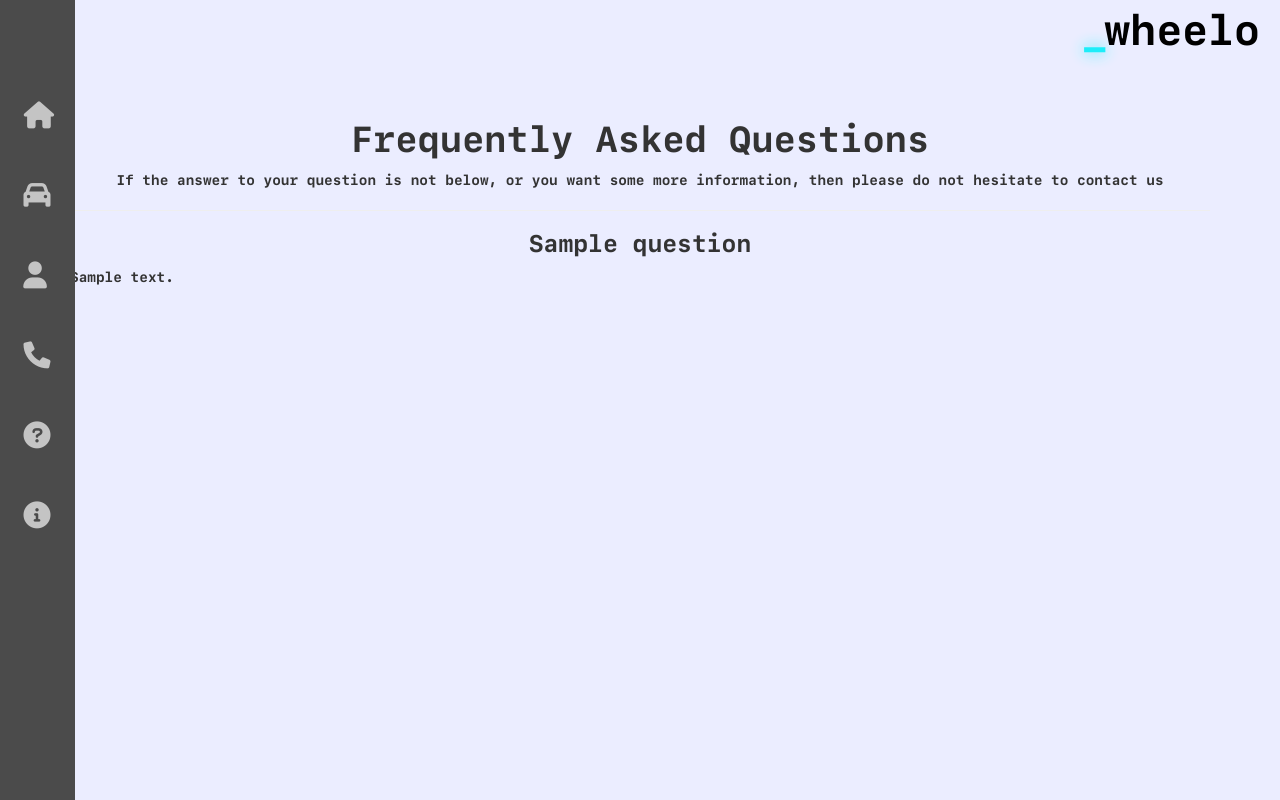
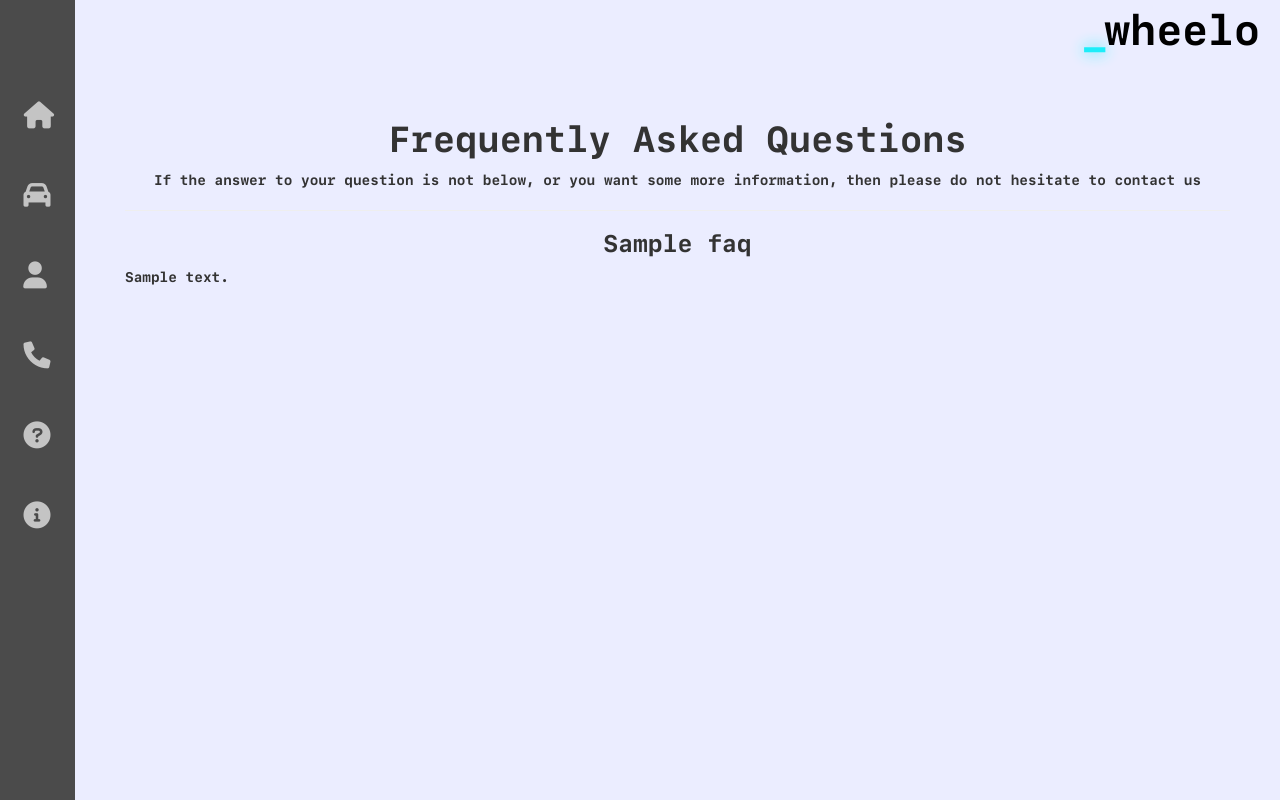
Before and after one commit to stfn-ko/_wheelo, a Python web app: template Website/app/templates/questions.html in a window 1280 px wide. Run offline with Jinja, Linux system fonts and the light colour scheme; the template is opened without the code that fills it: most values are stand-ins (such as "Sample title", 1, 10 or a date in 2020); some libraries are stand-ins or nearby versions.

Commit message:
Reworked db / fixed webpage failures

```diff
--- a/Website/app/models.py
+++ b/Website/app/models.py
@@ -101,7 +101,7 @@ class Vehicle(TimestampMixin, db.Model):
         return f'<Vehicle {self.title}>'
 
 
-class faqs(db.Model):
+class FAQs(db.Model):
     question_id = db.Column(db.Integer, primary_key=True)
     question = db.Column(db.Text)
     answer = db.Column(db.Text)
--- a/Website/app/static/css/styles.css
+++ b/Website/app/static/css/styles.css
@@ -147,8 +147,8 @@ html::-webkit-scrollbar-thumb {
 }
 #questions:hover::before {
   transform: scale(1.1);
-  text-shadow: 0 0 15px #dd2828;
-  color: #dd2828;
+  text-shadow: 0 0 15px #28dd98;
+  color: #28dd98;
 }
 #about:hover::before {
   transform: scale(1.1);
@@ -251,7 +251,7 @@ html::-webkit-scrollbar-thumb {
   background-color: #00ffb3;
 }
 #fus {
-  background-color: #dd2828;
+  background-color: #28dd98;
 }
 @keyframes trans-page {
   0% {
@@ -284,13 +284,6 @@ html::-webkit-scrollbar-thumb {
   }
 }
 
-<<<<<<< HEAD
-.readingLink {
-  width: 30%;
-  height: 30%;
-  padding-left: 5%;
-}
-=======
 .container{
   padding-left: 50px;
 }
@@ -335,5 +328,3 @@ iframe {
   display: flex;
   flex-flow: row wrap;
 }
-
->>>>>>> 1f45436b9412675cf19626ecce0f527d1c617142
--- a/Website/app/templates/base.html
+++ b/Website/app/templates/base.html
@@ -57,7 +57,7 @@
   </a>
 
   <a
-    href="{{ url_for('main.questions') }}"
+    href="{{ url_for('main.faq') }}"
     id="questions"
     class=" fas fa-question-circle"
   >
--- a/Website/app/templates/questions.html
+++ b/Website/app/templates/questions.html
@@ -1,20 +1,21 @@
-{% extends "base.html" %}
-{% import 'bootstrap/wtf.html' as wtf %}
+{% extends "base.html" %} {% import 'bootstrap/wtf.html' as wtf %} {% block
+app_content %}
+<div class="transition-page" id="fus"></div>
+<div class="row fade-in-content">
+  <div class="container">
+    <h1 style="text-align: center">Frequently Asked Questions</h1>
+    <p style="text-align: center">
+      If the answer to your question is not below, or you want some more
+      information, then please do not hesitate to contact us
+    </p>
 
-{% block app_content %}
-<div class="transition-page" id="hm"></div>
-<div class="row fade-in-content">
-    <div class="container">
-        <h1 style="text-align:center;"> Frequently Asked Questions </h1>
-        <p style="text-align:center;"> If the answer to your question is not below, or you want some more information, then please do not hesitate to contact us </p>
+    <hr style="background-color: rgb(75, 75, 75)" />
 
-        <hr style="background-color: rgb(75, 75, 75);">
-
-        {%for question in questions %}
-            <h3 style="text-align:center">{{ question.question }}</h3>
-            <p> {{ question.answer }}</p>
-            <br>
-        {% endfor %}
-    </div>
+    {%for q in faq %}
+    <h3 style="text-align: center">{{ q.question }}</h3>
+    <p>{{ q.answer }}</p>
+    <br />
+    {% endfor %}
+  </div>
 </div>
 {% endblock %}
```
Also changed, not shown: Website/app/main/routes.py (+5 -4 lines), Website/app/templates/auth/admin.html (+19 -4 lines), Website/app.db.
